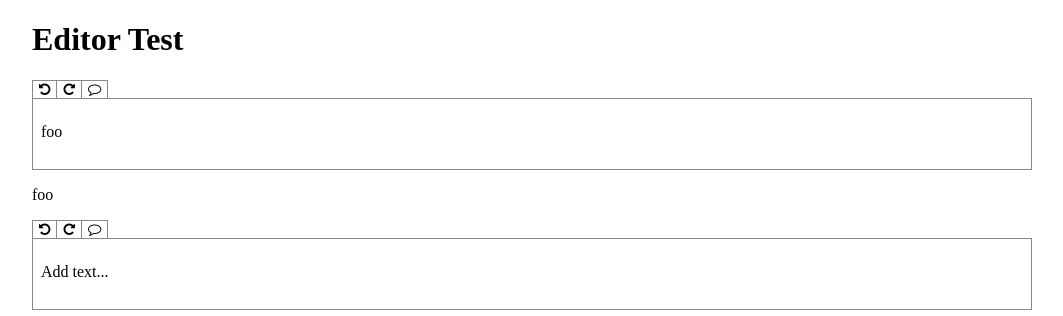
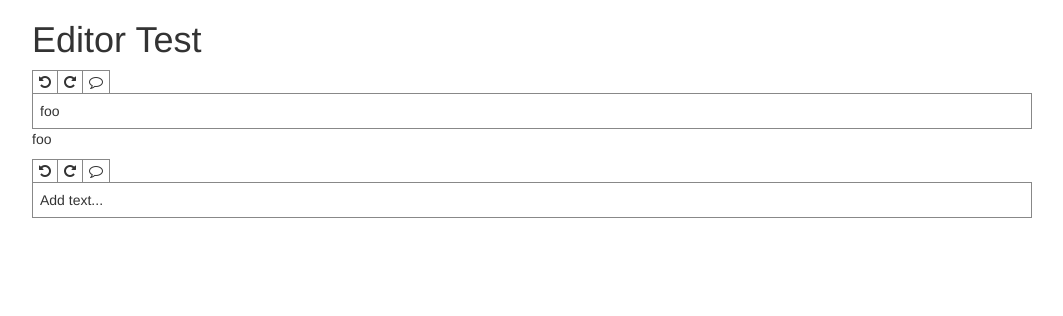
Before and after one commit to circleofconfusion/editor-test, a website: page index.html in a window 1280 px wide. Shown: the whole page, without its empty margins (108-1171 px from the left). Drawn offline with nearby package versions, Linux system fonts and the light colour scheme; some packages are replaced by stand-ins of ours; a script that the page names is missing.

Commit message:
Added bootstrap and angular-ui. Fixed problem where clicking in one editor then another would have unexpected results.

```diff
--- a/editor/editor.css
+++ b/editor/editor.css
@@ -7,9 +7,7 @@ app-editor > div[contenteditable] {
   border: 1px solid var(--gray);
   display: block;
   width: 100%;
-  box-sizing: border-box;
-  min-height: 4.5em;
-  padding: .5em;
+  min-height: 2.5em;
 }
 
 app-editor > div[contenteditable]:focus {
@@ -20,11 +18,14 @@ app-editor > div[contenteditable] mark {
   background-color: var(--orange);
 }
 
+app-editor > div[contenteditable] p {
+  margin: 0.5em;
+}
+
 app-editor > .toolbar {
   margin: 0;
   padding: 0;
 }
-
 
 app-editor > .toolbar > button {
   border: none;
--- a/editor/editor.html
+++ b/editor/editor.html
@@ -11,4 +11,5 @@
     ng-focus="handleFocus()"
     ng-blur="handleBlur()"
     ng-keyup="handleInput()"
-    ng-paste="handlePaste($event)"></div>
+    ng-paste="handlePaste($event)"
+    ng-bind-html="text"></div>
--- a/editor/editorDirective.js
+++ b/editor/editorDirective.js
@@ -2,7 +2,7 @@
 
   'use strict';
 
-  angular.module('editorTest').directive('appEditor', ['$sanitize', function($sanitize) {
+  angular.module('editorTest').directive('appEditor', ['$sce', function($sce) {
     return {
       scope: {
         text: '<?',
@@ -13,12 +13,12 @@
         // Set all enter key presses to be new paragraphs
         document.execCommand('defaultParagraphSeparator', false, 'p');
 
-        const DEFAULT_TEXT = '<p>Add text...</p>';
+        const DEFAULT_TEXT = $sce.trustAsHtml('<p>Add text...</p>');
         const editor = elem[0].querySelector('div[contenteditable]');
 
-        editor.innerHTML = scope.text;
-        if (editor.innerHTML === '' || editor.innerHTML === '<p></p>') {
-          editor.innerHTML = DEFAULT_TEXT;
+        console.log(scope.text);
+        if (scope.text.valueOf() === '' || scope.text.valueOf() === '<p></p>') {
+          scope.text = DEFAULT_TEXT;
         }
 
         scope.modifyDoc = modifyDoc;
@@ -34,11 +34,12 @@
 
         function insertComment() {
           const selectedText = document.getSelection().toString();
-          document.execCommand('insertHTML', false, `<mark>${selectedText}</mark>`);
+          const commentId = Math.random().toString(36).substr(2, 9);
+          document.execCommand('insertHTML', false, `<mark data-id="${commentId}">${selectedText}</mark>`);
         }
 
         function handleFocus() {
-          if (editor.innerHTML === DEFAULT_TEXT) {
+          if (editor.innerHTML === DEFAULT_TEXT.valueOf()) {
             editor.innerHTML = '';
             document.execCommand('insertHtml', false, '<p></p>');
           }
@@ -46,8 +47,7 @@
 
         function handleBlur() {
           if (editor.innerHTML === '' || editor.innerHTML === '<p></p>' || editor.innerHTML === '<p><br></p>') {
-            editor.innerHTML = '';
-            document.execCommand('insertHTML', false, DEFAULT_TEXT);
+            editor.innerHTML = DEFAULT_TEXT.valueOf();
           }
         }
 
@@ -56,7 +56,7 @@
         function handleInput() {
           clearTimeout(timeoutHandle);
           timeoutHandle = setTimeout(() => {
-            scope.onsave({ value: $sanitize(editor.innerHTML) });
+            scope.onsave({ value: editor.innerHTML });
           }, 3000);
         }
 
--- a/index.html
+++ b/index.html
@@ -4,21 +4,30 @@
   <meta charset="UTF-8">
   <title>Editor Test</title>
   <link href="index.css" rel="stylesheet" type="text/css">
+  <link href="https://cdnjs.cloudflare.com/ajax/libs/font-awesome/4.7.0/css/font-awesome.min.css" rel="stylesheet" type="text/css">
+  <link href="https://cdnjs.cloudflare.com/ajax/libs/twitter-bootstrap/3.4.1/css/bootstrap.min.css" rel="stylesheet" type="text/css">
   <link href="editor/editor.css" rel="stylesheet" type="text/css">
-  <link href="https://cdnjs.cloudflare.com/ajax/libs/font-awesome/4.7.0/css/font-awesome.min.css" rel="stylesheet" type="text/css">
 
   <script src="https://cdnjs.cloudflare.com/ajax/libs/angular.js/1.5.11/angular.min.js"></script>
   <script src="https://cdnjs.cloudflare.com/ajax/libs/angular-sanitize/1.5.11/angular-sanitize.min.js"></script>
+  <script src="https://cdn.jsdelivr.net/npm/angular-uuid@0.0.4/angular-uuid.min.js"></script>
+  <script src="https://cdnjs.cloudflare.com/ajax/libs/angular-ui-bootstrap/2.5.0/ui-bootstrap-tpls.min.js"></script>
+  <script src="https://cdnjs.cloudflare.com/ajax/libs/angular-ui-bootstrap/2.5.0/ui-bootstrap.min.js"></script>
   <script src="index.js"></script>
   <script src="editor/editorDirective.js"></script>
 </head>
 <body>
   <main ng-app="editorTest" ng-controller="main as model">
     <h1> Editor Test</h1>
-    <app-editor text="model.txt1" onsave="model.saveHandler(value)"></app-editor>
-    <div ng-bind-html="model.txt1"></div>
-    <app-editor text="model.txt2" onsave="model.saveHandler(value)"></app-editor>
-    <div ng-bind-html="model.txt2"></div>
+    <section>
+      <app-editor text="model.txt1" onsave="model.saveHandler(value)"></app-editor>
+      <div ng-bind-html="model.txt1"></div>
+      <app-editor text="model.txt2" onsave="model.saveHandler(value)"></app-editor>
+      <div ng-bind-html="model.txt2"></div>
+    </section>
+    <section>
+
+    </section>
   </main>
 </body>
 </html>
```
